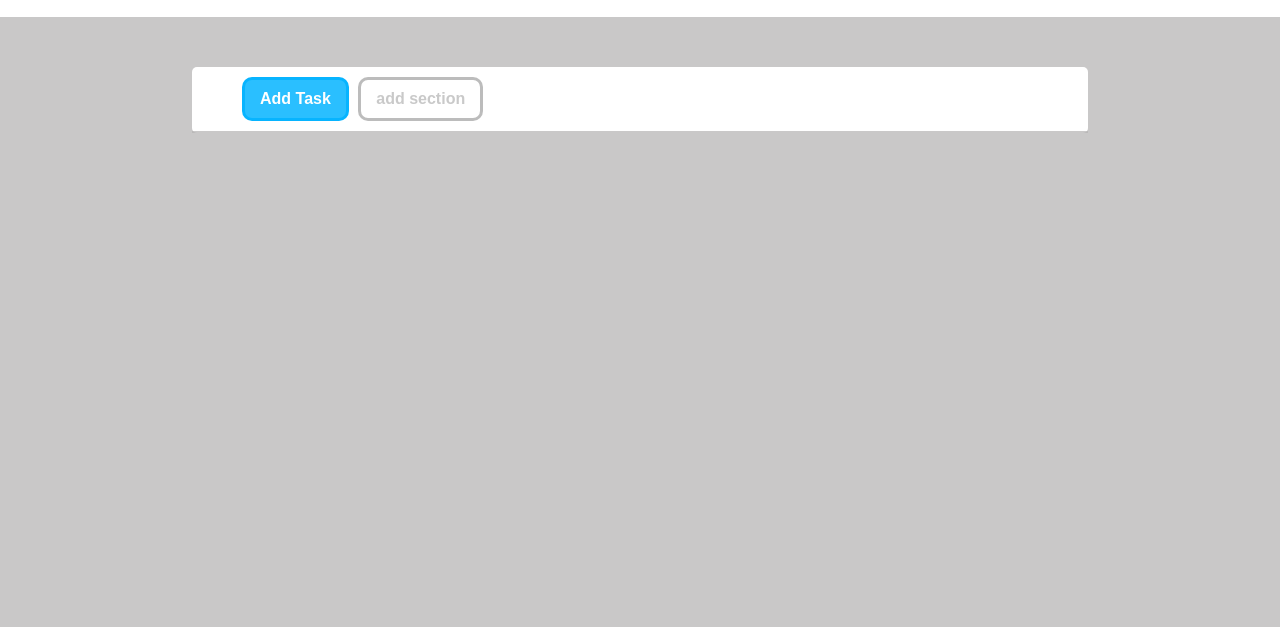
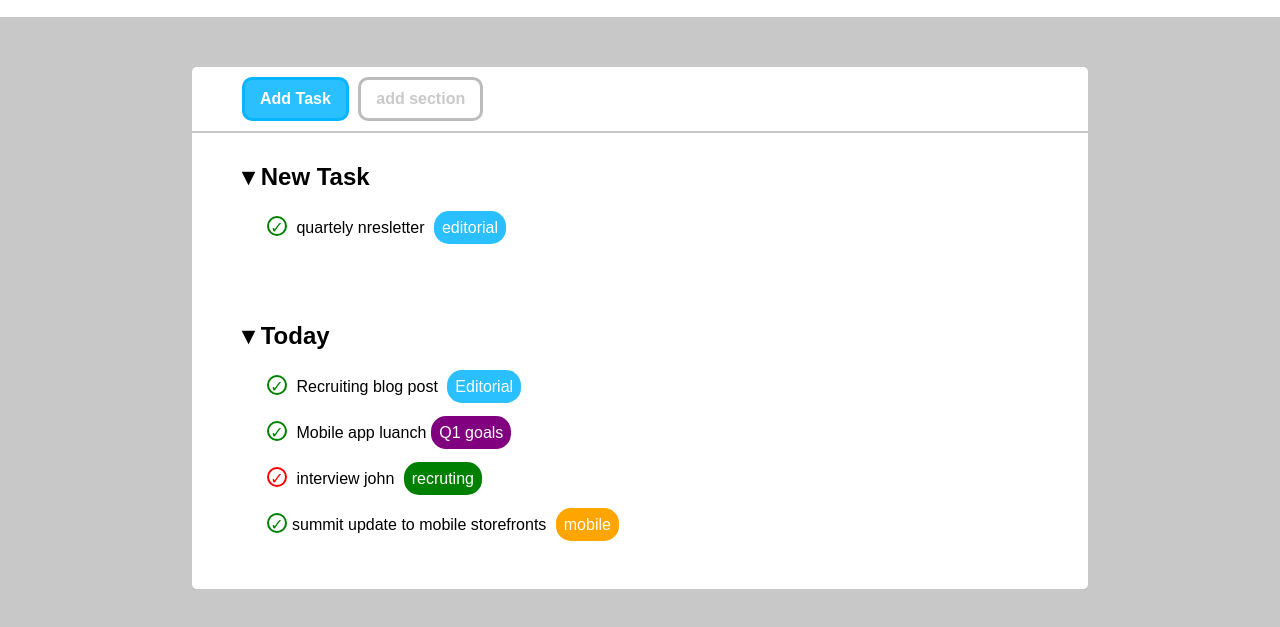
Before and after one commit to pierluigi-ruffolo/html-css-toboolist, a plain HTML site: page index.html in a window 1280 px wide. Shown: the part 63-690 px from the top of the page. Drawn offline with Linux system fonts and the light colour scheme.

Commit message:
feat: completo new task e today

```diff
--- a/css/styles.css
+++ b/css/styles.css
@@ -4,10 +4,21 @@
   padding: 0;
   box-sizing: border-box;
 }
-/* stile generale della pagina, font e colore di sfondo */
+/* stile generale della pagina,*/
 body {
   font-family: sans-serif;
   background-color: rgba(182, 181, 181, 0.733);
+}
+h3 {
+  font-size: 24px;
+}
+
+ul {
+  list-style: none;
+}
+
+li {
+  margin: 25px;
 }
 /* LAYOUT: contenitore centrale che racchiude tutto il contenuto */
 .container {
@@ -24,7 +35,44 @@ body {
 .bg-blue {
   background-color: rgba(0, 179, 255, 0.835);
 }
+.cl-br-green {
+  color: green;
+  border: 2px solid green;
+}
+.cl-br-red {
+  color: red;
+  border: 2px solid red;
+}
 
+.circle {
+  display: inline-block;
+  width: 20px;
+  height: 20px;
+  border-radius: 50%;
+  line-height: 20px;
+  text-align: center;
+  margin-right: 5px;
+}
+.badge {
+  padding: 8px;
+  border-radius: 15px;
+  color: white;
+  font-size: 16px;
+  margin-left: 5px;
+}
+
+.bg-purple {
+  background-color: purple;
+}
+.bg-green {
+  background-color: green;
+}
+.bg-orange {
+  background-color: orange;
+}
+.pd-left-top {
+  padding: 30px 50px;
+}
 /* sezione superiore con logo e titolo  */
 header {
   height: 80px;
--- a/index.html
+++ b/index.html
@@ -17,11 +17,41 @@
       <section class="section-task">
         <button class="add-task bg-blue">Add Task</button>
         <button class="add-section bg-white">add section</button>
+      </section>
       <section>
         <!-- Nuovo task -->
-        <div></div>
+        <div class="pd-left-top">
+          <h3>&blacktriangledown; New Task</h3>
+          <ul>
+            <li>
+              <span class="circle cl-br-green">&check;</span> quartely
+              nresletter
+              <span class="badge bg-blue">editorial</span>
+            </li>
+          </ul>
+        </div>
         <!-- task da fare oggi -->
-        <div></div>
+        <div class="pd-left-top">
+          <h3>&blacktriangledown; Today</h3>
+          <ul>
+            <li>
+              <span class="circle cl-br-green">&check;</span> Recruiting blog
+              post <span class="badge bg-blue">Editorial</span>
+            </li>
+            <li>
+              <span class="circle cl-br-green">&check;</span> Mobile app
+              luanch<span class="badge bg-purple">Q1 goals</span>
+            </li>
+            <li>
+              <span class="circle cl-br-red">&check;</span> interview john
+              <span class="badge bg-green">recruting</span>
+            </li>
+            <li>
+              <span class="circle cl-br-green">&check;</span>summit update to
+              mobile storefronts <span class="badge bg-orange">mobile</span>
+            </li>
+          </ul>
+        </div>
         <!-- task imminenti -->
         <div></div>
       </section>
```
